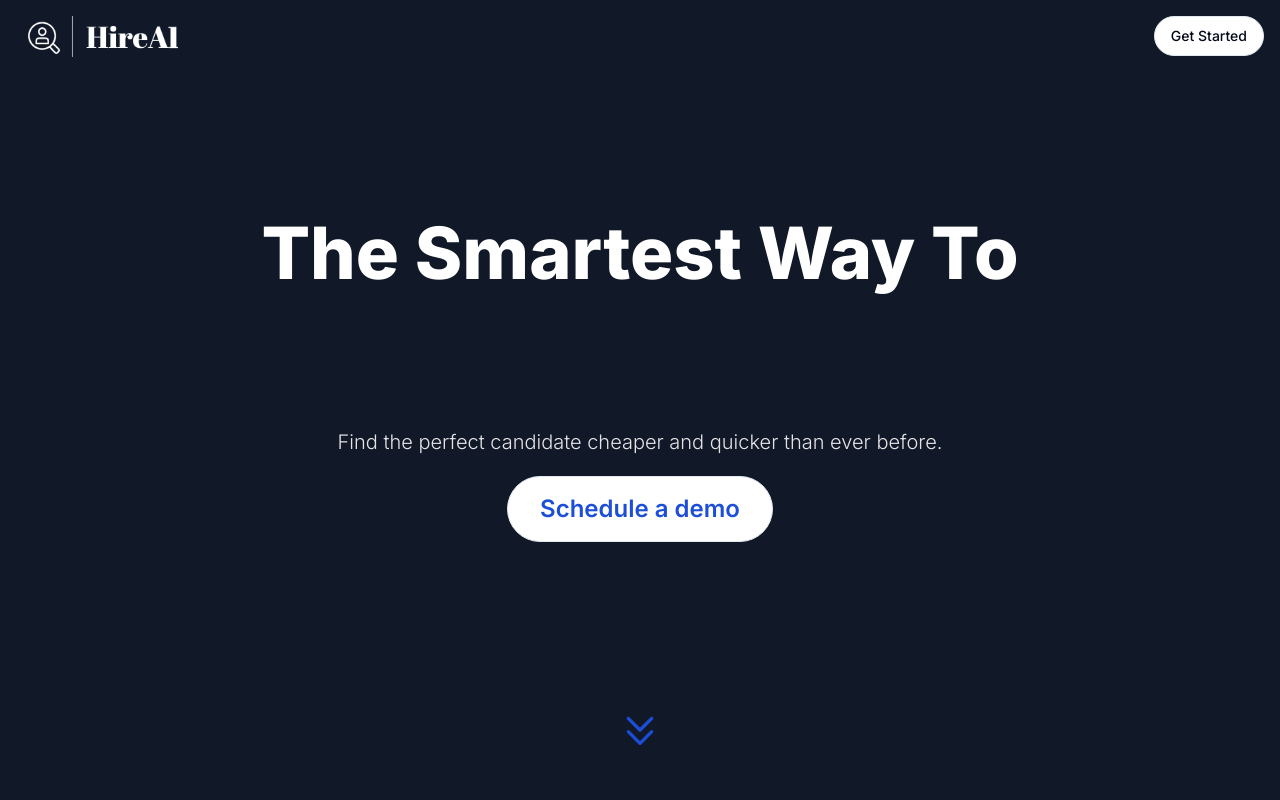
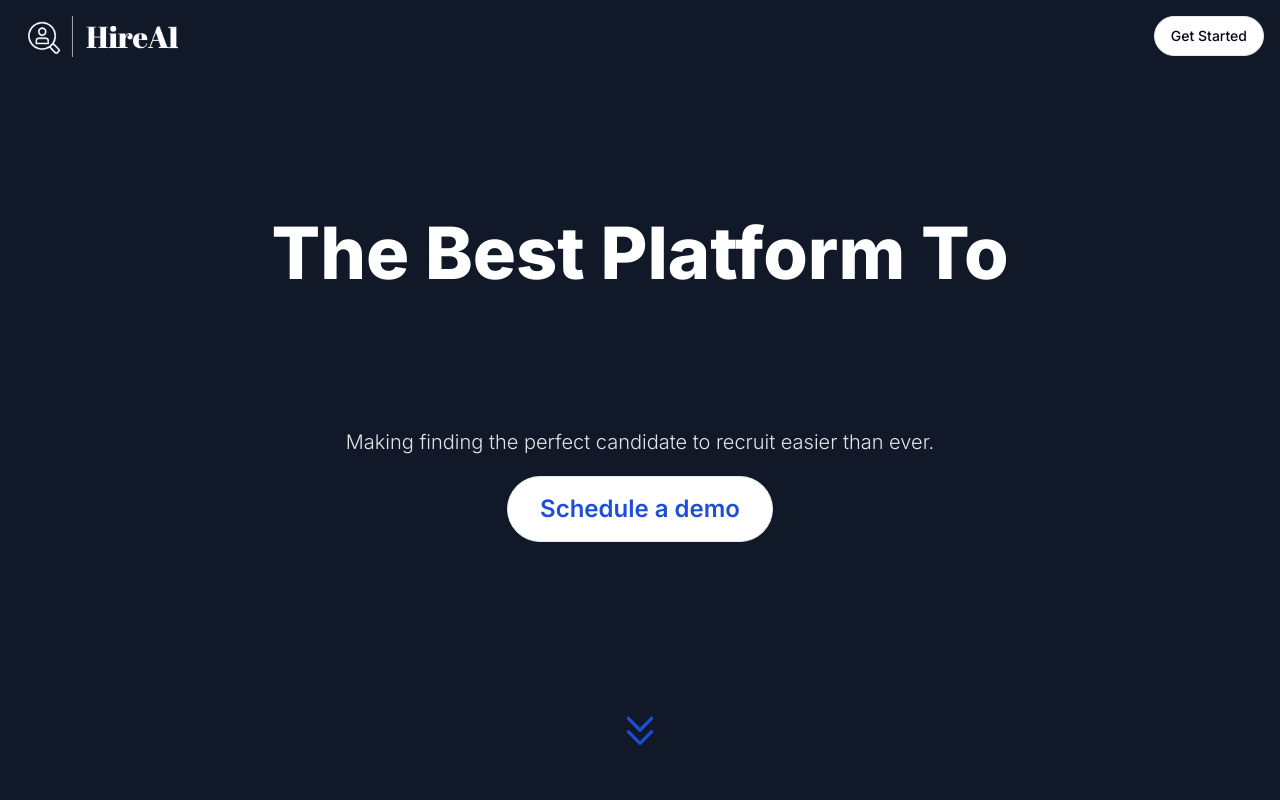
Before and after one commit to MarcPashin/hireai, a Next.js app: page / in a window 1280 px wide. Shown: the top 800 px of the page. Built offline with nearby package versions, Linux system fonts and the light colour scheme.

Commit message:
Update landing-hero.tsx

```diff
--- a/components/landing-hero.tsx
+++ b/components/landing-hero.tsx
@@ -16,7 +16,7 @@ export const LandingHero = () => {
     return (
         <div className="text-white font-bold py-36 text-center space-y-5 mb-24"> {/* Added mb-24 for extra spacing */}
             <div className="text-center text-4xl sm:text-5xl md:text-6xl lg:text-7xl space-y-5 font-extrabold">
-                <h1>The Smartest Way To </h1>
+                <h1>The Best Platform To </h1>
                 <div className="text-transparent bg-clip-text bg-gradient-to-r from-blue-700 to-purple-300 leading-snug">
                     <TypewriterComponent
                         options={{
@@ -40,7 +40,7 @@ export const LandingHero = () => {
                 </div>
             </div>
             <div className="text-center text-sm md:text-xl font-light text-zinc-200">
-                Find the perfect candidate cheaper and quicker than ever before.
+                Making finding the perfect candidate to recruit easier than ever.
             </div>
             <div className="flex justify-center">
             <a href="https://calendly.com/marc-pashin/30min" target="_blank" rel="noopener noreferrer">
```
